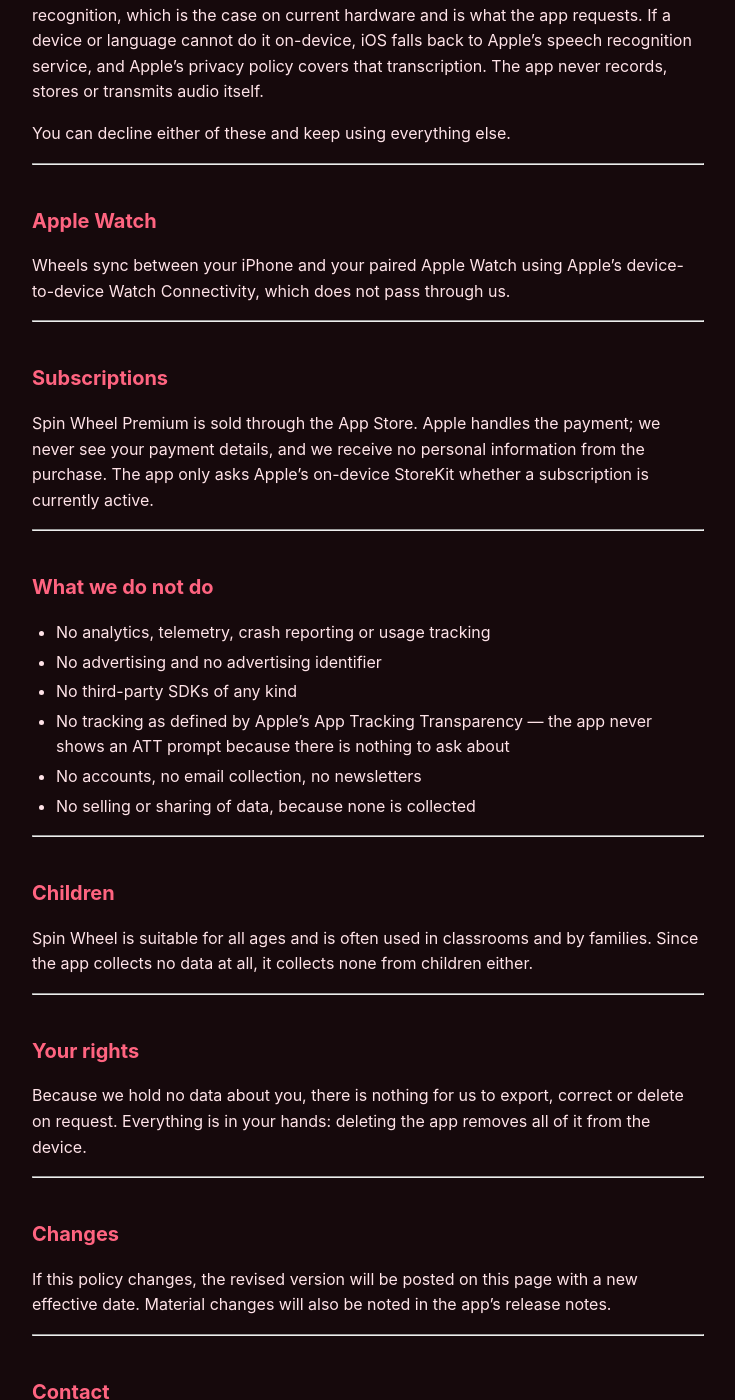
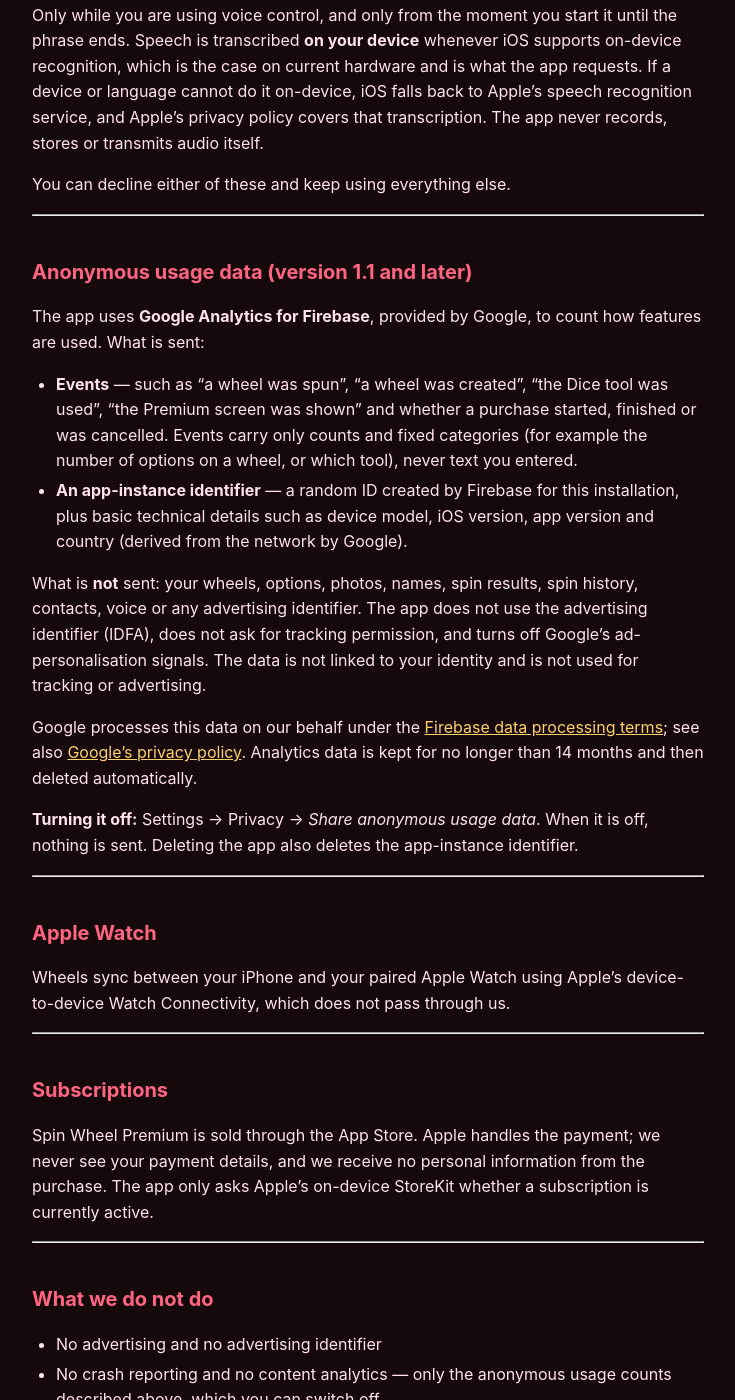
Before and after one commit to Katerina333/spinwheellegal, a Jekyll site: the page built from privacy.md, in a window 1280 px wide and 1400 px high, scrolled down 1197 px. Shown: the whole window, without its empty margins (272-1007 px from the left). Built offline with Jekyll 4.4.1, drawn with Linux system fonts in a browser that asks for light colours; some of the changed text lies outside the part shown.

Commit message:
privacy: describe the anonymous usage counts added in Spin Wheel 1.1
Co-Authored-By: Claude Opus 5.5 <noreply@anthropic.com>

```diff
--- a/privacy.md
+++ b/privacy.md
@@ -3,18 +3,19 @@ layout: default
 title: Privacy Policy
 ---
 
-<p class="meta">Effective 4 September 2026</p>
+<p class="meta">Effective 27 September 2026 (Spin Wheel 1.1). Previous version: 4 September 2026.</p>
 
 ## The short version
 
-**Spin Wheel does not collect your data.** There is no account, no sign-up and
-no server. Your wheels, photos, names and spin results are stored
-on your device and never sent to us, because there is nowhere for them
-to be sent to — the app contains no networking code and no analytics of any
-kind.
+**Your wheels, photos, names and spin results never leave your device.**
+There is no account, no sign-up and no server of ours. Everything works in
+Airplane Mode.
 
-You can verify this yourself: put the device in Airplane Mode. Everything still
-works.
+From version 1.1, the app sends **anonymous usage counts** — for example that a
+spin happened or which tool was opened — so we can see which features people
+use. These counts never contain what you type: no wheel titles, no options, no
+names, no photos. You can switch them off at any time in
+**Settings → Privacy → Share anonymous usage data**.
 
 ---
 
@@ -55,6 +56,37 @@ You can decline either of these and keep using everything else.
 
 ---
 
+## Anonymous usage data (version 1.1 and later)
+
+The app uses **Google Analytics for Firebase**, provided by Google, to count how
+features are used. What is sent:
+
+- **Events** — such as "a wheel was spun", "a wheel was created", "the Dice
+  tool was used", "the Premium screen was shown" and whether a purchase
+  started, finished or was cancelled. Events carry only counts and fixed
+  categories (for example the number of options on a wheel, or which tool),
+  never text you entered.
+- **An app-instance identifier** — a random ID created by Firebase for this
+  installation, plus basic technical details such as device model, iOS
+  version, app version and country (derived from the network by Google).
+
+What is **not** sent: your wheels, options, photos, names, spin results, spin
+history, contacts, voice or any advertising identifier. The app does not use
+the advertising identifier (IDFA), does not ask for tracking permission, and
+turns off Google's ad-personalisation signals. The data is not linked to your
+identity and is not used for tracking or advertising.
+
+Google processes this data on our behalf under the
+[Firebase data processing terms](https://firebase.google.com/terms/data-processing-terms);
+see also [Google's privacy policy](https://policies.google.com/privacy). Analytics
+data is kept for no longer than 14 months and then deleted automatically.
+
+**Turning it off:** Settings → Privacy → *Share anonymous usage data*. When it is
+off, nothing is sent. Deleting the app also deletes the app-instance
+identifier.
+
+---
+
 ## Apple Watch
 
 Wheels sync between your iPhone and your paired Apple Watch using Apple's
@@ -73,29 +105,33 @@ currently active.
 
 ## What we do not do
 
-- No analytics, telemetry, crash reporting or usage tracking
 - No advertising and no advertising identifier
-- No third-party SDKs of any kind
+- No crash reporting and no content analytics — only the anonymous usage counts
+  described above, which you can switch off
 - No tracking as defined by Apple's App Tracking Transparency — the app never
   shows an ATT prompt because there is nothing to ask about
 - No accounts, no email collection, no newsletters
-- No selling or sharing of data, because none is collected
+- No selling of data, and no sharing beyond Google processing the usage counts
+  on our behalf
 
 ---
 
 ## Children
 
 Spin Wheel is suitable for all ages and is often used in classrooms and by
-families. Since the app collects no data at all, it collects none from children
-either.
+families. It collects no personal information from anyone, including children:
+the anonymous usage counts contain nothing a child types or says, and they can
+be switched off in Settings.
 
 ---
 
 ## Your rights
 
-Because we hold no data about you, there is nothing for us to export, correct
-or delete on request. Everything is in your hands: deleting the app removes all
-of it from the device.
+Everything you create stays on your device and is in your hands: deleting the
+app removes all of it. The anonymous usage counts are tied only to a random
+app-instance identifier, not to you; if you want them deleted, email us and we
+will ask Google to delete the data for your installation, or simply switch
+sharing off and delete the app.
 
 ---
 
```
